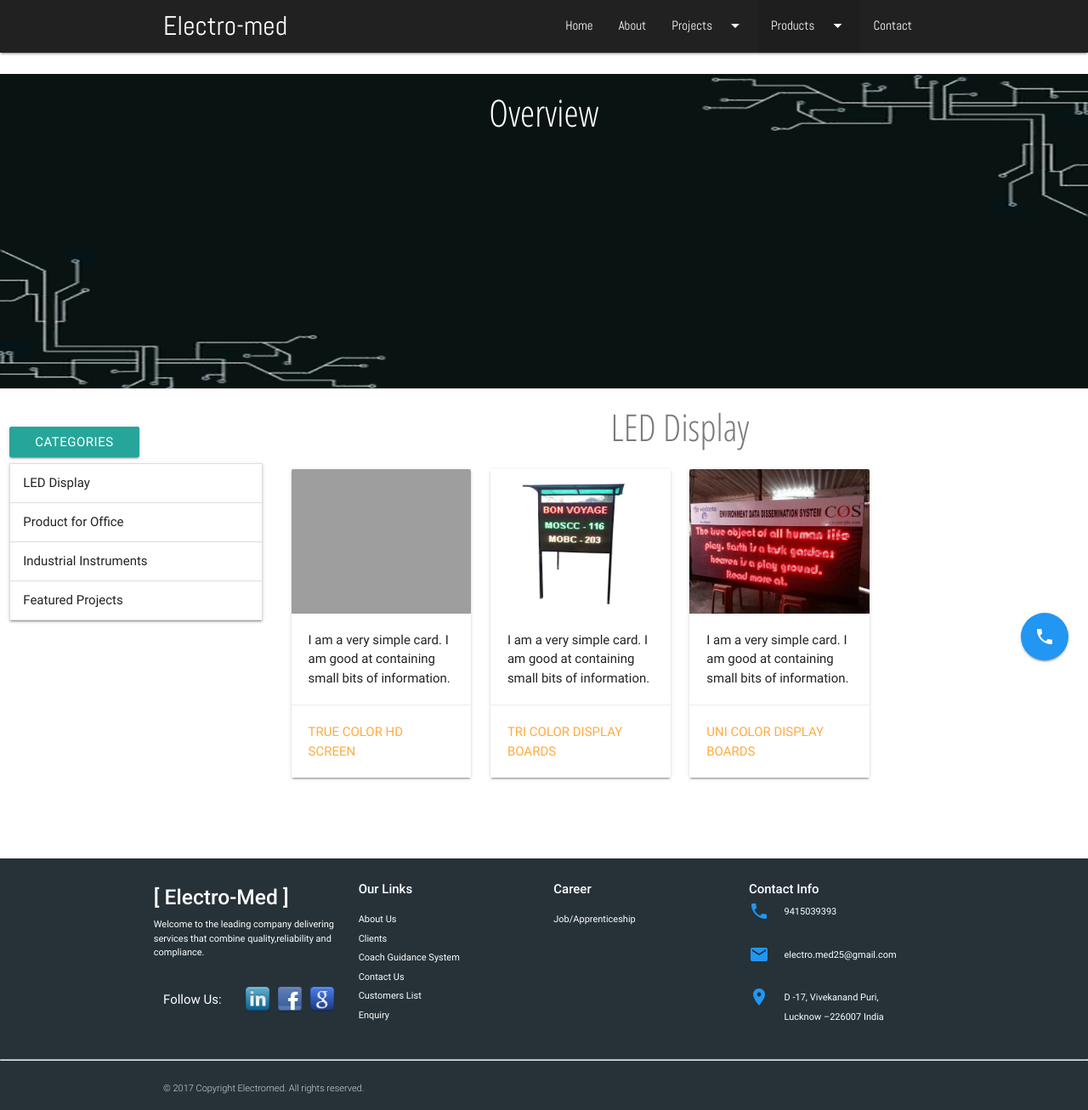
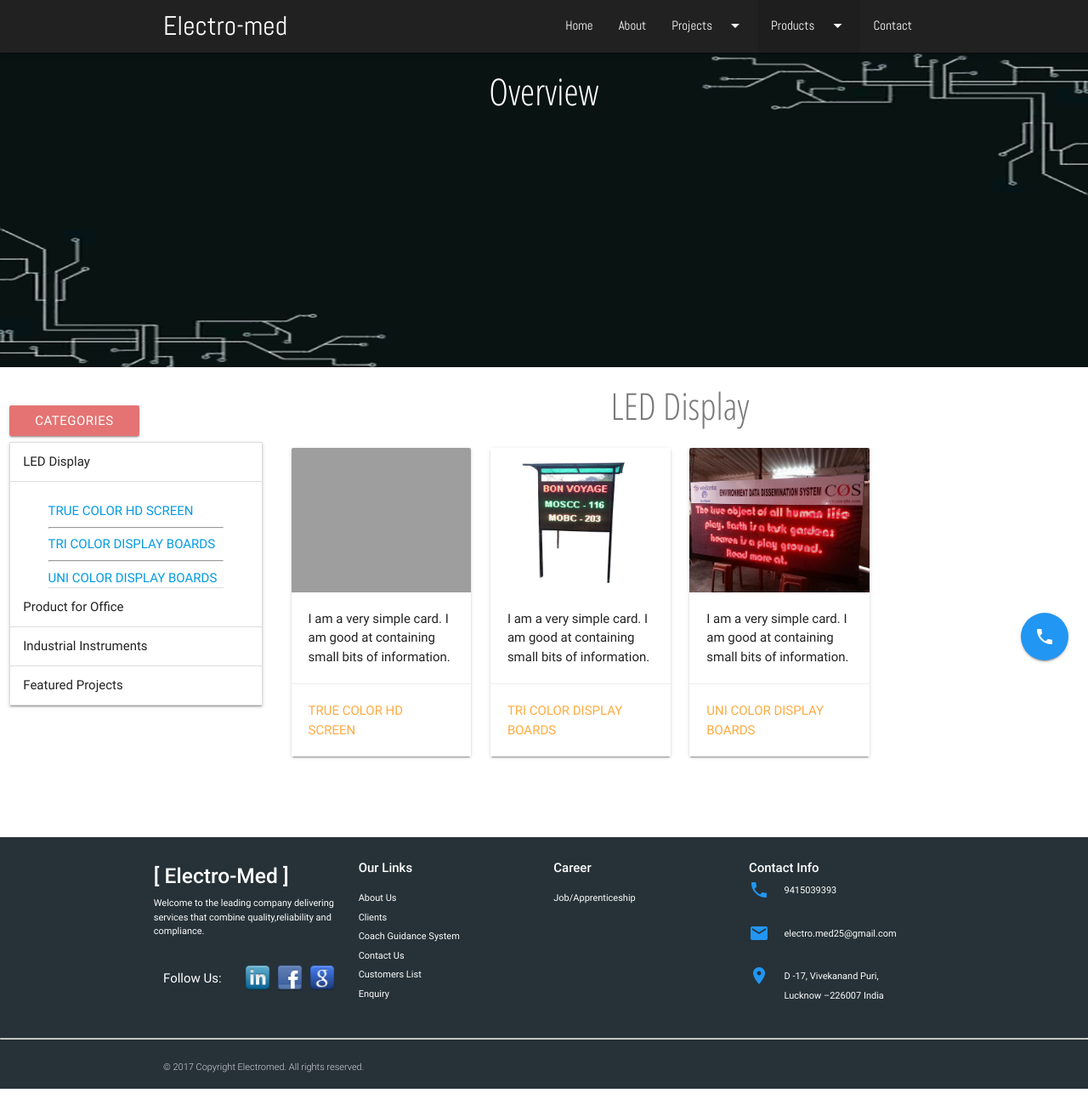
Before and after one commit to abhishek-8/electromed, a PHP site: page /product_list.php?id=LED_display&num=3 in a window 1280 px wide. Shown: the whole page at 85% size. After the commit the page ends 1281 px from the top, so only its background shows below. Run offline with PHP 8.4, Linux system fonts and the light colour scheme; some libraries are stand-ins or nearby versions; grey boxes are pictures that could not be loaded.

Commit message:
product category bar active state

```diff
--- a/product_list.php
+++ b/product_list.php
@@ -2,6 +2,8 @@
 $x= $_GET['id'];
 $z=$_GET['num'];
 ?>
+
+
 <!DOCTYPE html>
 <html lang="en">
     <head>
@@ -115,7 +117,7 @@
     </div>
 
 
-            <div class="parallax-container" style="height:370px;">
+    <div class="parallax-container" style="height:370px;margin-top:-25px;">
       <div class="parallax"><img height="380" src="circuits.jpg"></div>
       <h3 class="headNamev3 white-text">Overview</h3><br>
       <div class="container">
@@ -124,13 +126,14 @@
 
       </div>
     </div>
+
         <div class="container-fluid">
             <div class="row">
                 <div class="col l3"><br><br>
-                    <a href="#!" class="btn" onclick="Materialize.showStaggeredList('#staggered-test')">Categories</a>
+                    <a href="#!" class="btn red lighten-2" onclick="Materialize.showStaggeredList('#staggered-test')">Categories</a>
                     <ul id="staggered-test" class="collapsible" data-collapsible="accordion">
                         <li style="opacity: 0;">
-                            <div class="collapsible-header" onclick="filter('LED_display',3)">LED Display</div>
+                            <div class="collapsible-header <?php if($x=='LED_display') echo 'active'; ?>" onclick="filter('LED_display',3)">LED Display</div>
                             <div class="collapsible-body container"><br>
                                 <a href="products.php?id=true_color_display&type=1">TRUE COLOR HD SCREEN</a><br>
                                 <hr>
@@ -141,7 +144,7 @@
                             </div>
                         </li>
                         <li style="opacity: 0;">
-                            <div class="collapsible-header" onclick="filter('Product_for_office',4)">Product for Office</div>
+                            <div class="collapsible-header <?php if($x=='Product_for_office') echo 'active';  ?>" onclick="filter('Product_for_office',4)">Product for Office</div>
                             <div class="collapsible-body container"><br>
 
                                 <a href="products.php?id=token&type=2">TOKEN DISPLAY</a><br>
@@ -155,7 +158,7 @@
 
                         </li>
                         <li style="opacity: 0;">
-                            <div class="collapsible-header" onclick="filter('Industrial_Instruments',10)">Industrial Instruments</div>
+                            <div class="collapsible-header <?php if($x=='Industrial_Instruments') echo 'active'; ?>" onclick="filter('Industrial_Instruments',10)">Industrial Instruments</div>
                             <div class="collapsible-body container"><br>
                                 <a href="products.php?id=flow_monitor&type=4">FLOW MONITOR</a><br>
                                 <hr>
@@ -179,7 +182,7 @@
                             </div>
                         </li>
                         <li style="opacity: 0;">
-                            <div class="collapsible-header" onclick="filter('projects',6)">Featured Projects</div>
+                            <div class="collapsible-header <?php if($x=='projects') echo 'active'; ?>" onclick="filter('projects',6)">Featured Projects</div>
                             <div class="collapsible-body container"><br>
                                 <a href="products.php?id=">COACH GUIDANCE SYSTEM</a><br>
                                 <hr>
@@ -190,6 +193,7 @@
                         </li>
                     </ul>
                 </div>
+
                 <div class="col l9">
                     <h3 class="headName" id="category_name"></h3>
                     <div class="row">
```
Also changed, not shown: 1 other file.
